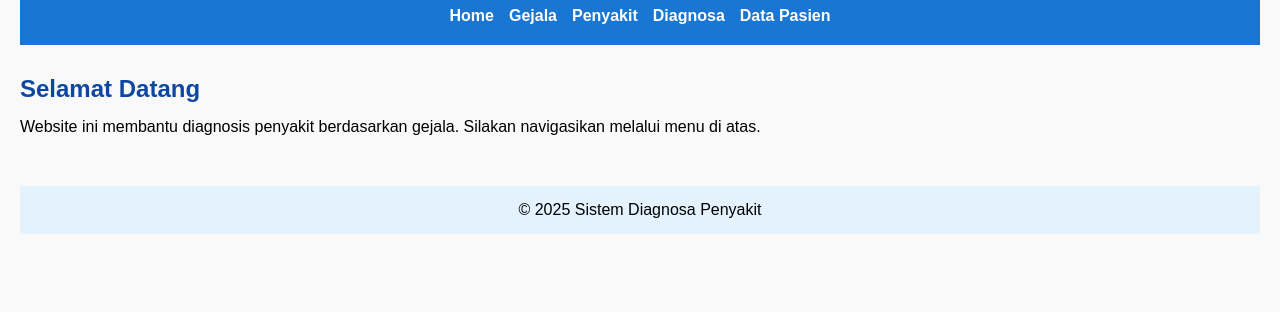
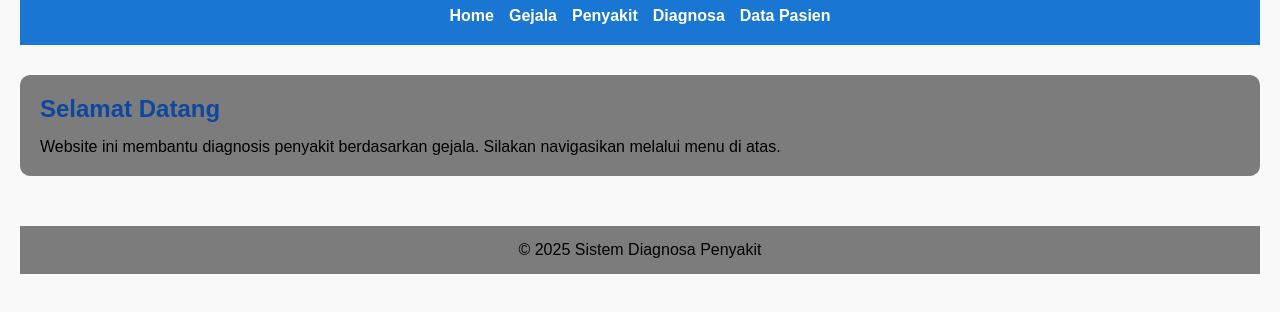
Before and after one commit to IIINNN123/sistem_pakar, a plain HTML site: page index.html in a window 1280 px wide. Shown: the part 80-392 px from the top of the page. Drawn offline with Linux system fonts and the light colour scheme.

Commit message:
Update style.css

```diff
--- a/style.css
+++ b/style.css
@@ -53,7 +53,7 @@ th, td {
 }
 
 .penjelasan {
-  background: #e3f2fd;
+  background: rgba(0, 0, 0, 0.5);
   padding: 15px;
   border-radius: 8px;
 }
@@ -74,6 +74,12 @@ th, td {
 footer {
   text-align: center;
   margin-top: 50px;
-  background-color: #e3f2fd;
+  background-color: rgba(0, 0, 0, 0.5);
   padding: 15px;
 }
+
+.overlay {
+  background-color: rgba(0, 0, 0, 0.5);
+  padding: 20px;
+  border-radius: 10px;
+}
```
